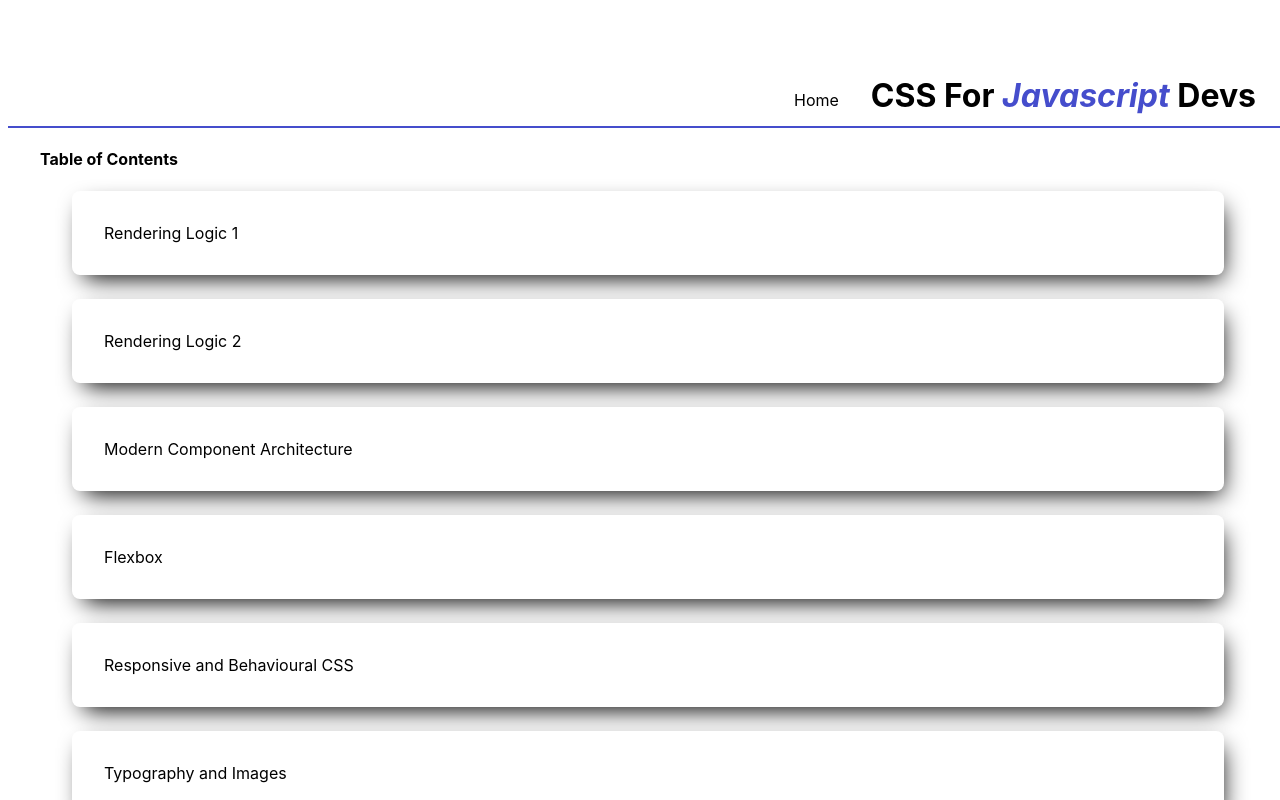
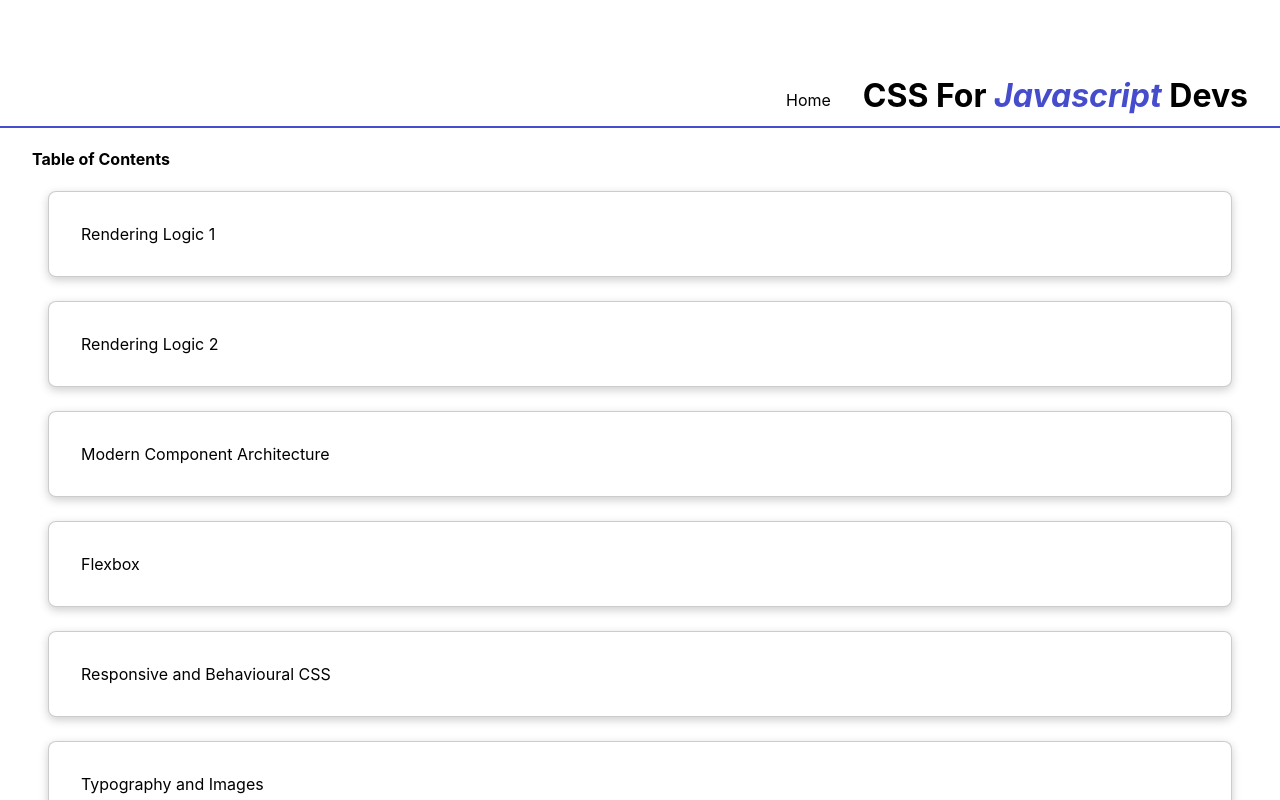
Before and after one commit to Breck37/css-for-js-demo, a Next.js app: page / in a window 1280 px wide. Built offline with nearby package versions, Linux system fonts and the light colour scheme.

Commit message:
style: improved table of contents
Signed-off-by: Brent Eckert <brent.eckert7@gmail.com>

```diff
--- a/components/LinkItem.js
+++ b/components/LinkItem.js
@@ -4,12 +4,14 @@ import styled from "styled-components";
 
 const LinkItem = ({ label, route, comingSoon }) => {
   return (
-    <LinkItemStyled comingSoon={comingSoon}>
-      <Link href={route}>{label}</Link>
-      {comingSoon ? (
-        <div className="coming-soon-banner">COMING SOON</div>
-      ) : null}
-    </LinkItemStyled>
+    <Link href={route}>
+      <LinkItemStyled comingSoon={comingSoon}>
+        {label}{" "}
+        {comingSoon ? (
+          <div className="coming-soon-banner">COMING SOON</div>
+        ) : null}
+      </LinkItemStyled>
+    </Link>
   );
 };
 
@@ -17,11 +19,11 @@ export default LinkItem;
 
 const LinkItemStyled = styled.li`
   cursor: pointer;
-  width: calc(100% - 4rem);
   border-radius: 8px;
   background-color: #fff;
-  box-shadow: 5px 10px 25px -7px rgba(0, 0, 0, 1);
+  box-shadow: 0 3px 10px rgb(0 0 0 / 0.2);
+  border: 1px solid rgba(0, 0, 0, 0.2);
   padding: 2rem;
-  margin: 0 2rem 1.5rem;
-  position: relative:
+  position: relative;
+  margin: 0 1rem 1.5rem;
 `;
--- a/components/Page.js
+++ b/components/Page.js
@@ -14,7 +14,7 @@ export default function Page({ children }) {
 const PageStyled = styled.div`
   width: 100vw;
   height: 100vh;
-  padding: 2rem 0 0;
+  padding-top: 2rem;
 `;
 
 const Container = styled.div`
--- a/pages/modules/rendering-one.js
+++ b/pages/modules/rendering-one.js
@@ -61,6 +61,7 @@ const ROneStyled = styled.div`
   height: 100%;
   overflow: hidden;
   overflow-y: scroll;
+  padding: 0 2rem;
 
   ::-webkit-scrollbar {
     display: none;
--- a/styles/Home.module.css
+++ b/styles/Home.module.css
@@ -1,7 +1,6 @@
 .container {
   min-height: 100vh;
   width: 100vw;
-  padding: 0 0.5rem;
   display: flex;
   flex-direction: column;
   justify-content: center;
```
